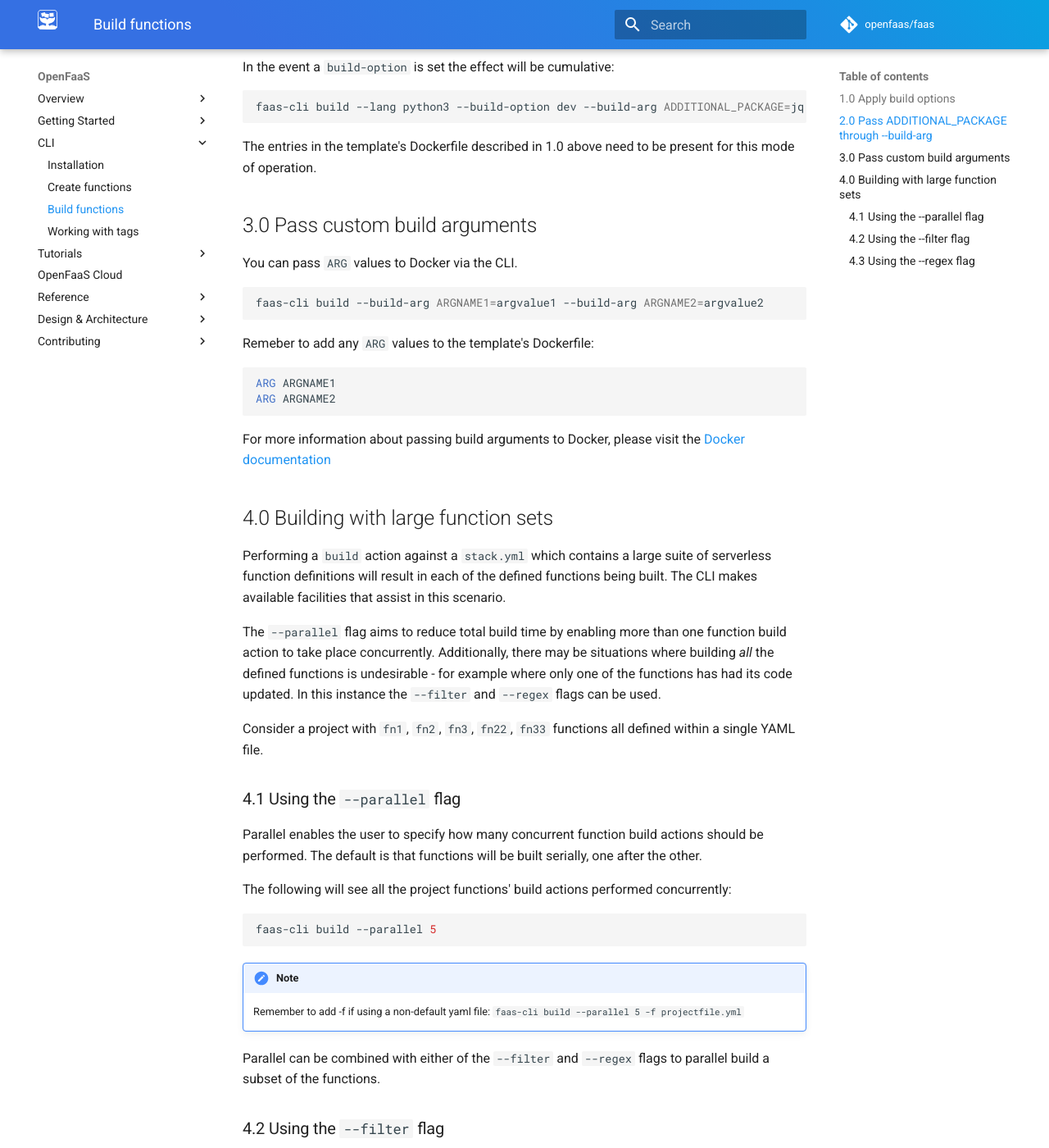
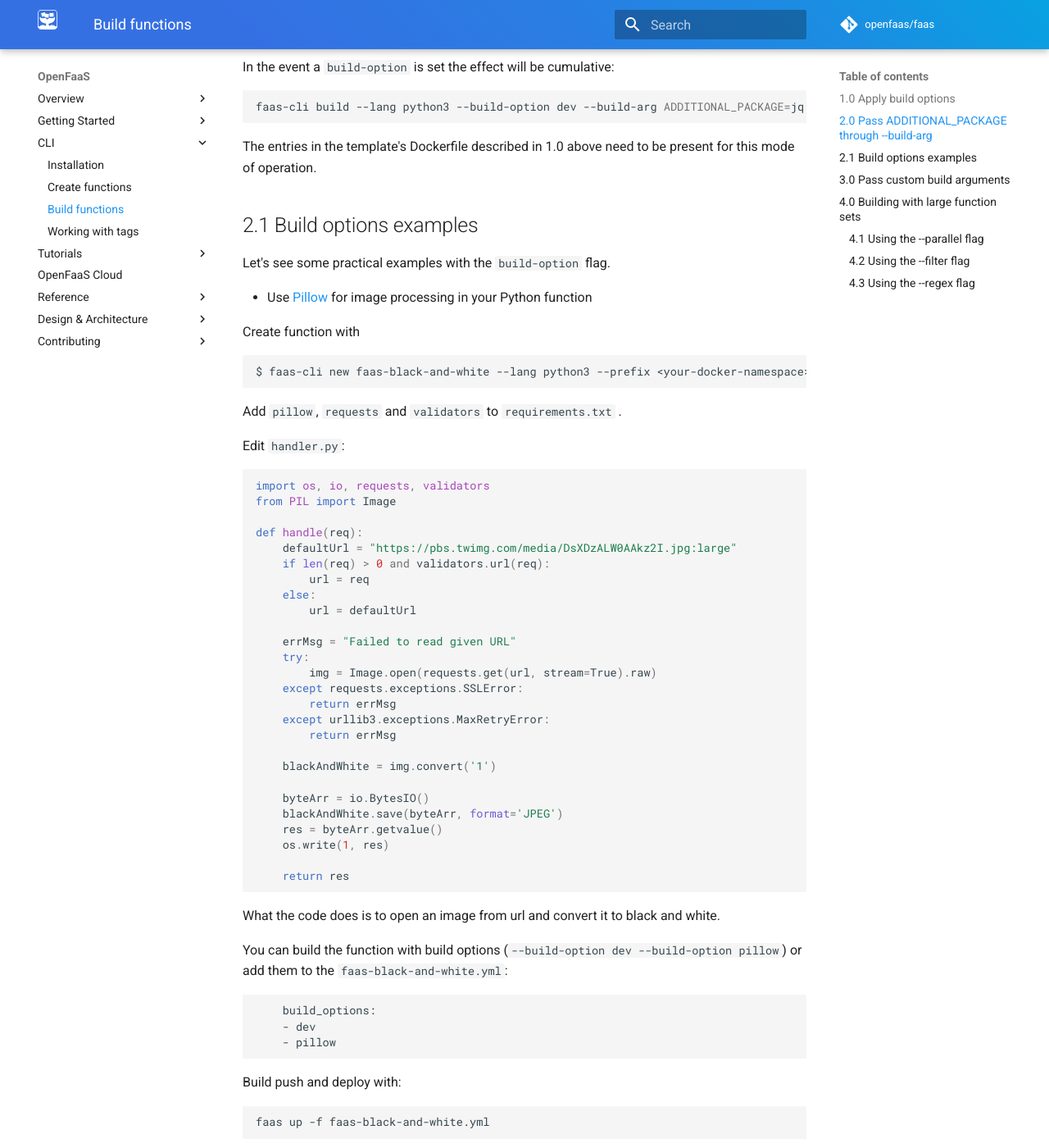
Before and after one commit to openfaas/docs, an MkDocs documentation site: the page built from docs/cli/build.md, in a window 1280 px wide and 1400 px high, scrolled down 1803 px. Shown: the whole window at 82% size. Built offline with MkDocs 1.6.1 and Material for MkDocs 9.7.7, drawn with Linux system fonts in a browser that asks for light colours; comment, search, counter and statistics services are not loaded; some of the changed text lies outside the part shown.

Commit message:
Add build options examples
This adds an example of how to practically use `build-option`
with pillow for Python

Signed-off-by: Ivana Yovcheva (VMware) <iyovcheva@vmware.com>

````diff
--- a/docs/cli/build.md
+++ b/docs/cli/build.md
@@ -86,6 +86,73 @@ faas-cli build --lang python3 --build-option dev --build-arg ADDITIONAL_PACKAGE=
 
 The entries in the template's Dockerfile described in 1.0 above need to be present for this mode of operation.
 
+## 2.1 Build options examples
+
+Let's see some practical examples with the `build-option` flag.
+
+* Use [Pillow](https://pillow.readthedocs.io/en/5.2.x/) for image processing in your Python function
+
+Create function with
+
+```
+$ faas-cli new faas-black-and-white --lang python3 --prefix <your-docker-namespace>
+```
+
+Add `pillow`, `requests` and `validators` to `requirements.txt` .
+
+Edit `handler.py`:
+
+```python
+import os, io, requests, validators
+from PIL import Image
+
+def handle(req):
+    defaultUrl = "https://pbs.twimg.com/media/DsXDzALW0AAkz2I.jpg:large"
+    if len(req) > 0 and validators.url(req):
+        url = req
+    else:
+        url = defaultUrl
+
+    errMsg = "Failed to read given URL"
+    try:
+        img = Image.open(requests.get(url, stream=True).raw)
+    except requests.exceptions.SSLError:
+        return errMsg
+    except urllib3.exceptions.MaxRetryError:
+        return errMsg
+
+    blackAndWhite = img.convert('1')
+
+    byteArr = io.BytesIO()
+    blackAndWhite.save(byteArr, format='JPEG')
+    res = byteArr.getvalue()
+    os.write(1, res)
+
+    return res
+```
+
+What the code does is to open an image from url and convert it to black and white.
+
+You can build the function with build options (`--build-option dev --build-option pillow`) or add them to the `faas-black-and-white.yml`:
+```
+    build_options:
+    - dev
+    - pillow
+```
+
+Build push and deploy with:
+```
+faas up -f faas-black-and-white.yml
+```
+
+Test the function with:
+
+```bash
+ echo "" | faas invoke faas-black-and-white > blackAndWhite.jpg
+```
+
+Or in your web browser by opening http://127.0.0.1:8080/function/pillow-func
+
 ## 3.0 Pass custom build arguments
 
 You can pass `ARG` values to Docker via the CLI.
````
